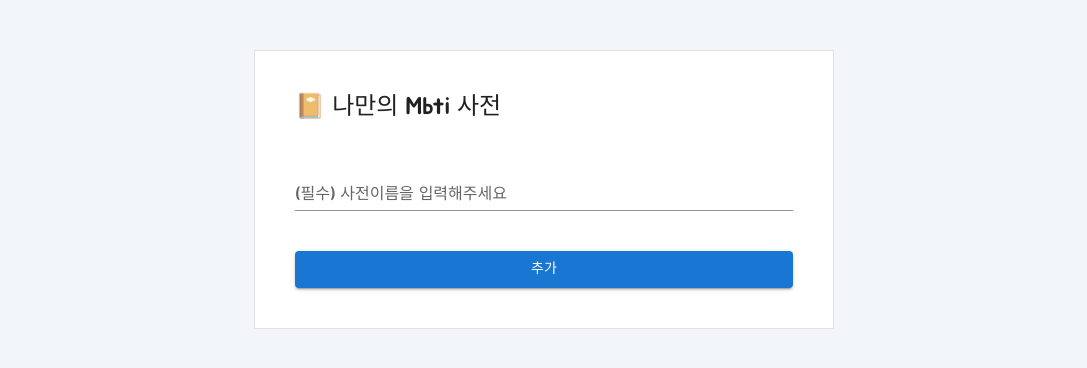
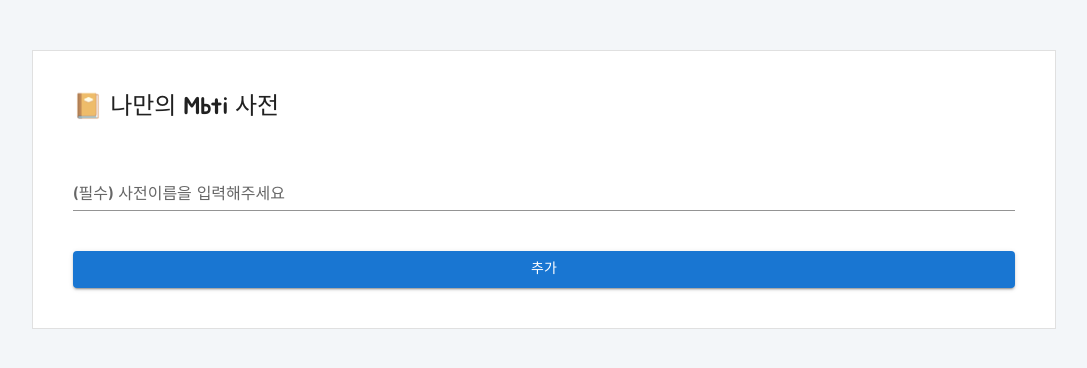
Before and after one commit to mongsil1025/mbti, a React (Create React App) app: page / in a window 1280 px wide. Shown: the top 368 px of the page, without its empty margins (96-1183 px from the left). Built offline with nearby package versions, Linux system fonts and the light colour scheme; what aws-amplify would draw is missing.

Commit message:
Edit padding

```diff
--- a/src/App.css
+++ b/src/App.css
@@ -2,8 +2,8 @@
   /* text-align: center; */
   font-family: 'Jua', sans-serif;
   padding-top:50px;
-  padding-left: 350px;
-  padding-right: 350px;
+  padding-left: 10%;
+  padding-right: 10%;
 }
 
 .App-logo {
```
